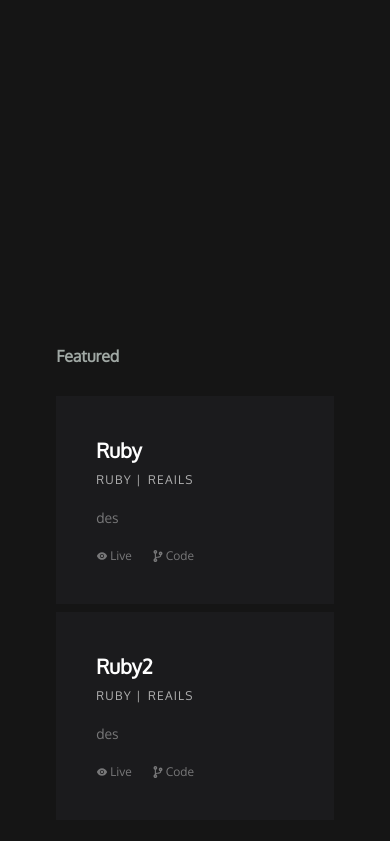
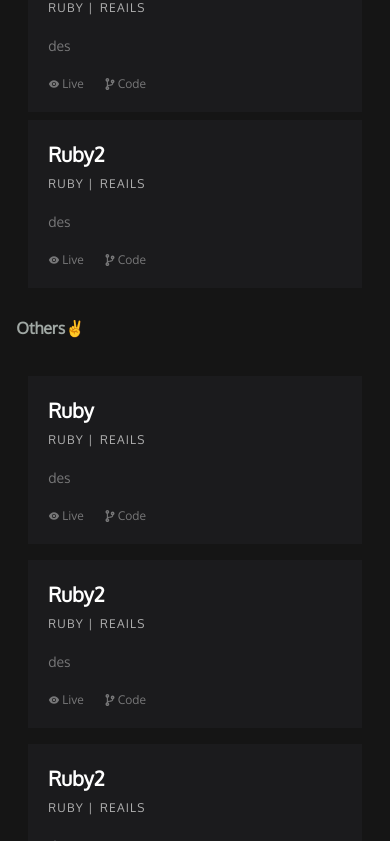
Before and after one commit to JakariaJishan/Portfolio2.1, a React (Create React App) app: page / in a window 390 px wide. Shown: the part 540-1381 px from the top of the page. Built offline with nearby package versions, Linux system fonts and the light colour scheme.

Commit message:
Create responsive design for projects

```diff
--- a/src/components/projects/FeaturedProject.js
+++ b/src/components/projects/FeaturedProject.js
@@ -5,7 +5,7 @@ import RenderFeature from "./RenderFeature";
 const FeaturedProject = () => {
   return (
     <div className="">
-        <h5 className="text-[#A0A8A4] font-bold text-md pt-10 pb-5 px-10 bg-[#151515] sticky top-0 z-50">Featured</h5>
+        <h5 className="text-[#A0A8A4] font-bold text-md md:pt-10 py-5 md:px-10 bg-[#151515] sticky top-0 z-50">Featured🔥</h5>
       {featuredProjects.map((featuredProject) => {
         return <RenderFeature featuredProject={featuredProject} />;
       })}
--- a/src/components/projects/Projects.js
+++ b/src/components/projects/Projects.js
@@ -4,7 +4,7 @@ import { WorkingProject } from './WorkingProject'
 
 const Projects = () => {
   return (
-    <div className='overflow-scroll no-scrollbar h-screen'>
+    <div className='md:overflow-scroll no-scrollbar md:h-screen'>
        <FeaturedProject/>
        <WorkingProject/>
     </div>
--- a/src/components/projects/RenderFeature.js
+++ b/src/components/projects/RenderFeature.js
@@ -6,8 +6,8 @@ import { Link } from "react-router-dom";
 const RenderFeature = ({ featuredProject }) => {
   const { title, stacks, desc, liveLink, sourceCode } = featuredProject;
   return (
-    <div className="mx-10 my-2">
-      <div className="p-10 bg-[#1B1B1D] transition ease-out hover:-translate-y-1 hover:scale-110  duration-300 hover:z-10">
+    <div className="mx-3 md:mx-10 my-2">
+      <div className="p-5 md:p-10 bg-[#1B1B1D] transition ease-out hover:-translate-y-1 hover:scale-110  duration-300 hover:z-10">
         <h2 className="text-xl font-semibold">{title}</h2>
         <div className="flex gap-1.5 my-2 text-xs tracking-widest text-[#AFAFAF] uppercase">
           {stacks.map((item, index) => {
--- a/src/components/projects/RenderWorkingProject.js
+++ b/src/components/projects/RenderWorkingProject.js
@@ -6,8 +6,8 @@ import { Link } from "react-router-dom";
 const RenderWorkingProject = ({ workingProject }) => {
   const { title, stacks, desc, liveLink, sourceCode } = workingProject;
   return (
-    <div className=" w-full ">
-      <div className="p-10 bg-[#1B1B1D] transition ease-out hover:-translate-y-1 hover:scale-110  duration-300 hover:z-10 hover:border hover:border-[#616162]">
+    <div className=" w-full mt-4">
+      <div className="p-5 md:p-10 bg-[#1B1B1D] transition ease-out hover:-translate-y-1 hover:scale-110  duration-300 hover:z-10 hover:border hover:border-[#616162]">
         <h2 className="text-xl font-semibold">{title}</h2>
         <div className="flex gap-1.5 my-2 text-xs tracking-widest text-[#AFAFAF] uppercase">
           {stacks.map((item, index) => {
--- a/src/components/projects/WorkingProject.js
+++ b/src/components/projects/WorkingProject.js
@@ -5,11 +5,11 @@ import RenderWorkingProject from "./RenderWorkingProject";
 export const WorkingProject = () => {
   return (
     <div>
-      <div className=" ">
-        <h5 className="text-[#A0A8A4] font-bold text-md pt-10 pb-5 px-10 bg-[#151515] sticky top-0 z-50">
-          Others
+      <div className=" pb-10">
+        <h5 className="text-[#A0A8A4] font-bold text-md md:pt-10 py-5 md:px-10 bg-[#151515] sticky top-0 z-50">
+          Others✌️
         </h5>
-        <div className="[&>*:nth-child(even)]:mt-4 grid grid-cols-2 gap-x-4 mx-10 mt-5  ">
+        <div className="sm:[&>*:nth-child(even)]:mt-4 grid grid-cols-1 sm:grid-cols-2 gap-x-4 mx-3 md:mx-10 ">
 
         {workingProjects.map((workingProject) => {
             return <RenderWorkingProject workingProject={workingProject} />;
--- a/src/components/sidebar/Sidebar.js
+++ b/src/components/sidebar/Sidebar.js
@@ -29,7 +29,7 @@ export const Sidebar = () => {
   ];
   return (
     <div className=" md:w-2/5">
-      <div className="md:flex flex-col h-screen py-10">
+      <div className="md:flex flex-col md:h-screen py-5 md:py-10">
         <div className="flex-auto">
           <h1 className="text-5xl md:text-6xl">
             Hello, I'm <br /> Jakaria Jishan
```
